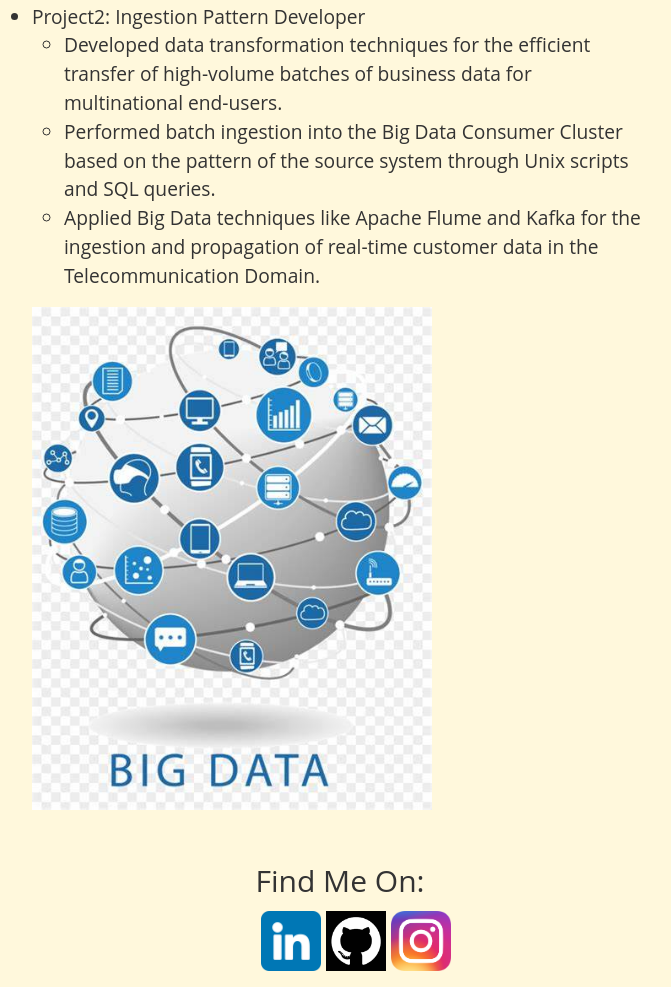
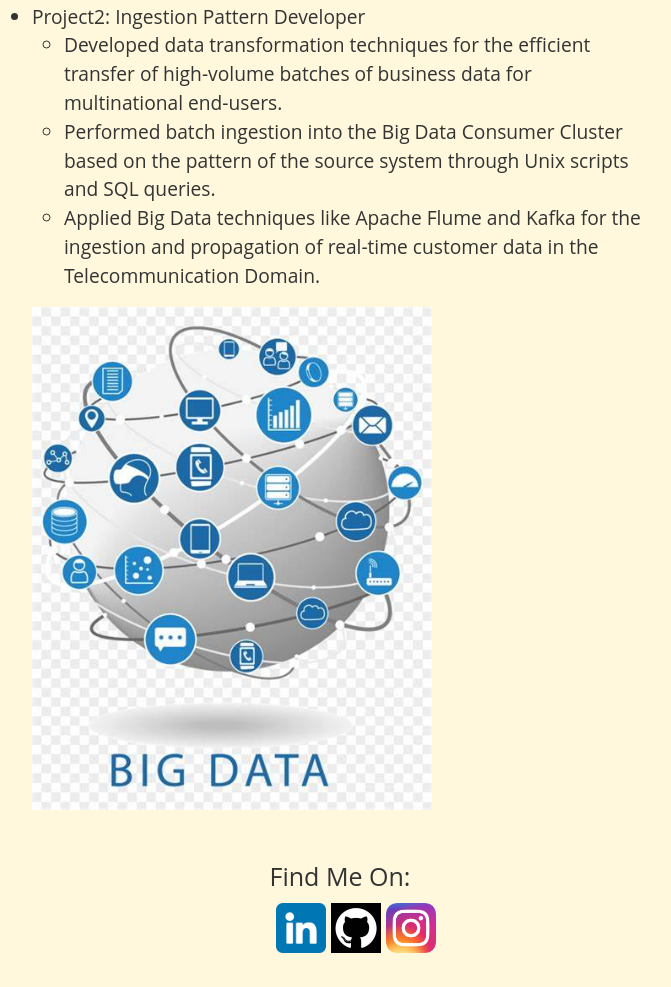
Before and after one commit to ssiddhi/ssiddhi.github.io, a plain HTML site: page previous.html in a window 1280 px wide. Shown: the part 866-1853 px from the top of the page, without its empty margins (300-971 px from the left). Drawn offline with nearby package versions, Linux system fonts and the light colour scheme.

Commit message:
modified previous styling

```diff
--- a/previous.html
+++ b/previous.html
@@ -119,7 +119,7 @@
   <div class="row mt-5">
     <div class="d-flex justify-content-center">
       <div class="footer">
-        <div class="section-div" style="font-size: 30px">Find Me On:</div>
+        <div class="section-div" style="font-size: 25px">Find Me On:</div>
         <ul>
           <li class="section-list" style="display: inline-block">
             <a
@@ -130,7 +130,7 @@
             >
               <img
                 class="fas fa-camera fa-3x mt-2"
-                style="width: 60px"
+                style="width: 50px"
                 id="linkedin-image"
                 src="../images/linkedin.png"
                 alt="linkedin icon for shreshtha"
@@ -145,7 +145,7 @@
             >
               <img
                 class="fas fa-camera fa-3x mt-2"
-                style="width: 60px"
+                style="width: 50px"
                 id="github-image"
                 src="../images/gh.jpg"
                 alt="github icon for shreshtha"
@@ -160,7 +160,7 @@
             >
               <img
                 class="fas fa-camera fa-3x mt-2"
-                style="width: 60px"
+                style="width: 50px"
                 id="instagram-image"
                 src="../images/instagram_icon.png"
                 alt="instagram icon for shreshtha"
```
